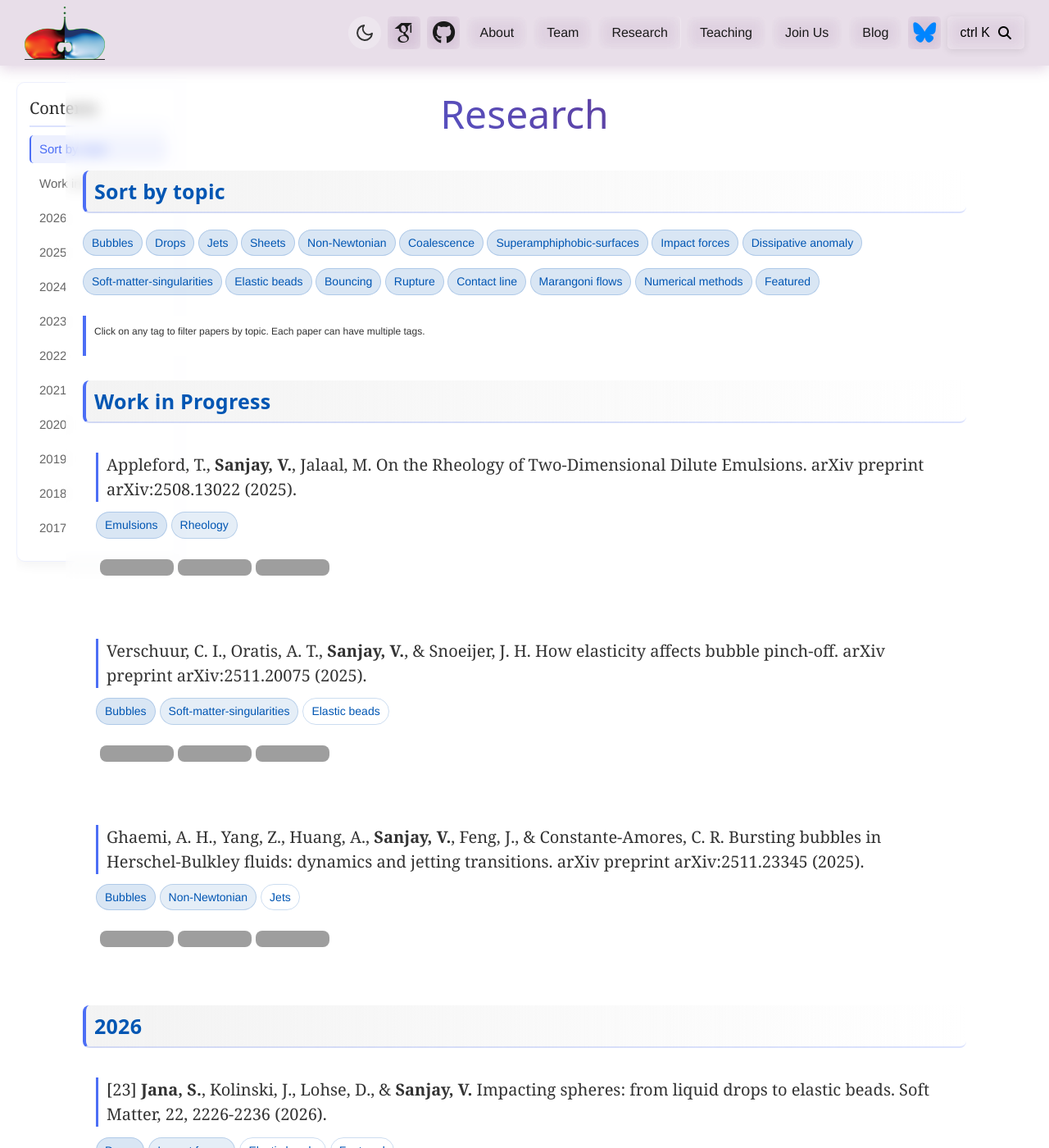
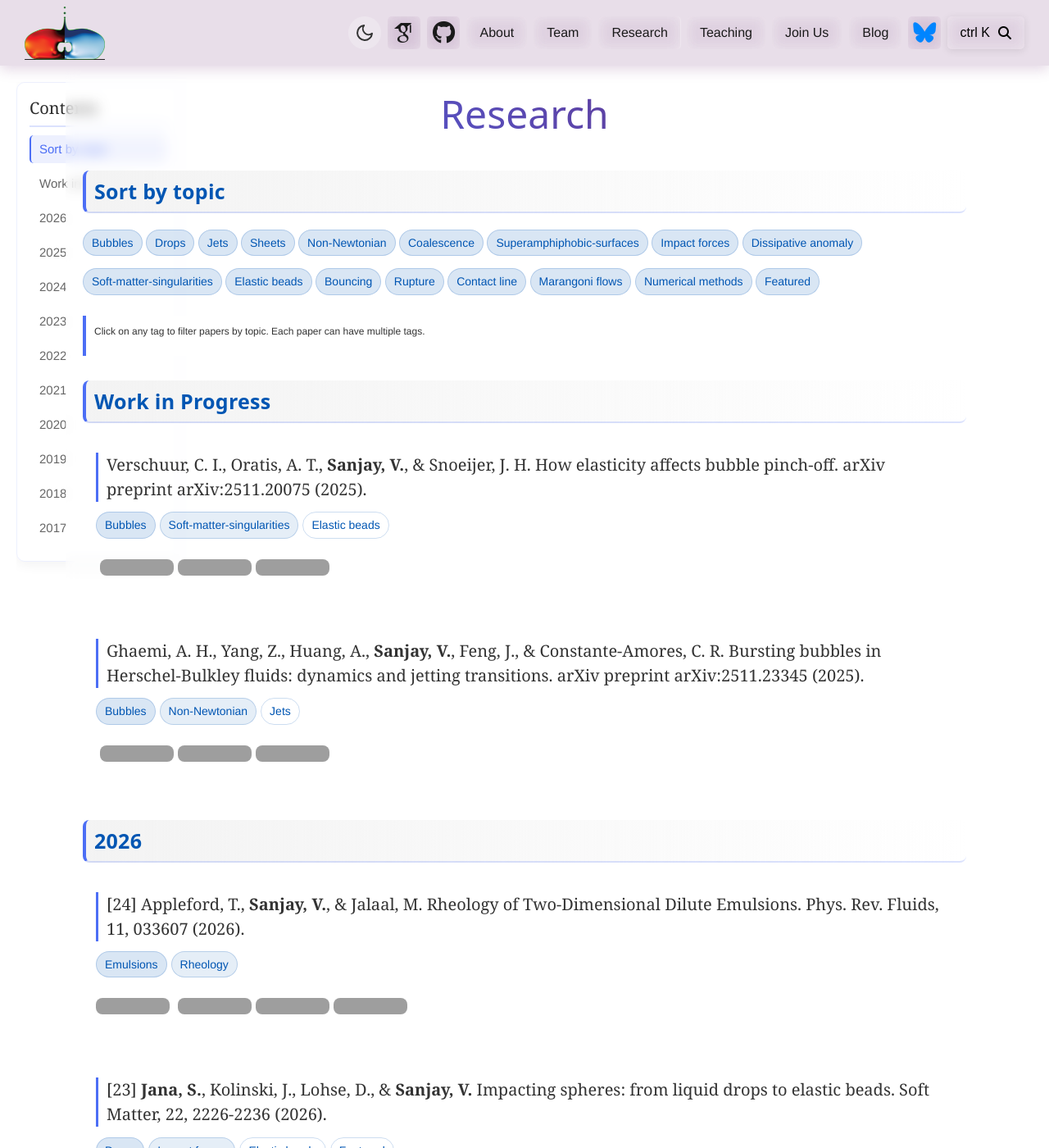
Before and after one commit to comphy-lab/comphy-lab.github.io, a Jekyll site: the page built from _research/index.md, in a window 1280 px wide and 1400 px high. Shown: the whole window at 82% size. Built offline with Jekyll 4.4.1, drawn with Linux system fonts in a browser that asks for light colours; some web fonts are replaced; comment, search, counter and statistics services are not loaded; grey boxes are pictures that could not be loaded.

Commit message:
feat: publish rheology of 2d dilute emulsions

```diff
--- a/_research/index.md
+++ b/_research/index.md
@@ -29,14 +29,6 @@ title: Research
 
 ## Work in Progress
 
-### Appleford, T., <strong>Sanjay, V.</strong>, Jalaal, M. On the Rheology of Two-Dimensional Dilute Emulsions. arXiv preprint arXiv:2508.13022 (2025).
-
-<div class="tags"><span>Emulsions</span><span>Rheology</span></div>
-
-[![arXiv](https://img.shields.io/static/v1.svg?style=flat-square&label=arXiv&message=2508.13022&color=green)](https://arxiv.org/abs/2508.13022)
-[![GitHub](https://img.shields.io/badge/GitHub-100000?style=flat-square&logo=github&logoColor=white)](https://github.com/tappleford/droplet_under_shear_newtonian_2D)
-[![Blog](https://img.shields.io/badge/Blog-Coming%20Soon-yellow?style=flat-square&logo=obsidian&logoColor=white)](https://blogs.comphy-lab.org/0_ToDo-Blog-public)
-
 ### Verschuur, C. I., Oratis, A. T., <strong>Sanjay, V.</strong>, & Snoeijer, J. H. How elasticity affects bubble pinch-off. arXiv preprint arXiv:2511.20075 (2025).
 
 <div class="tags"><span>Bubbles</span><span>Soft-matter-singularities</span><span>Elastic beads</span></div>
@@ -54,6 +46,15 @@ title: Research
 [![Blog](https://img.shields.io/badge/Blog-Coming%20Soon-yellow?style=flat-square&logo=obsidian&logoColor=white)](https://blogs.comphy-lab.org/0_ToDo-Blog-public)
 
 ## 2026
+
+<h3 id="24">[24] Appleford, T., <strong>Sanjay, V.</strong>, & Jalaal, M. Rheology of Two-Dimensional Dilute Emulsions. Phys. Rev. Fluids, 11, 033607 (2026).</h3>
+
+<div class="tags"><span>Emulsions</span><span>Rheology</span></div>
+
+[![PRF](https://img.shields.io/static/v1.svg?style=flat-square&label=PRF&message=DOI:%2010.1103%2F9dgt-rkp5&color=orange)](https://doi.org/10.1103/9dgt-rkp5)
+[![arXiv](https://img.shields.io/static/v1.svg?style=flat-square&label=arXiv&message=2508.13022&color=green)](https://arxiv.org/abs/2508.13022)
+[![GitHub](https://img.shields.io/badge/GitHub-100000?style=flat-square&logo=github&logoColor=white)](https://github.com/tappleford/droplet_under_shear_newtonian_2D)
+[![Blog](https://img.shields.io/badge/Blog-Coming%20Soon-yellow?style=flat-square&logo=obsidian&logoColor=white)](https://blogs.comphy-lab.org/0_ToDo-Blog-public)
 
 <h3 id="23">[23] <strong>Jana, S.</strong>, Kolinski, J., Lohse, D., & <strong>Sanjay, V.</strong> Impacting spheres: from liquid drops to elastic beads. Soft Matter, 22, 2226-2236 (2026).</h3>
 
```
